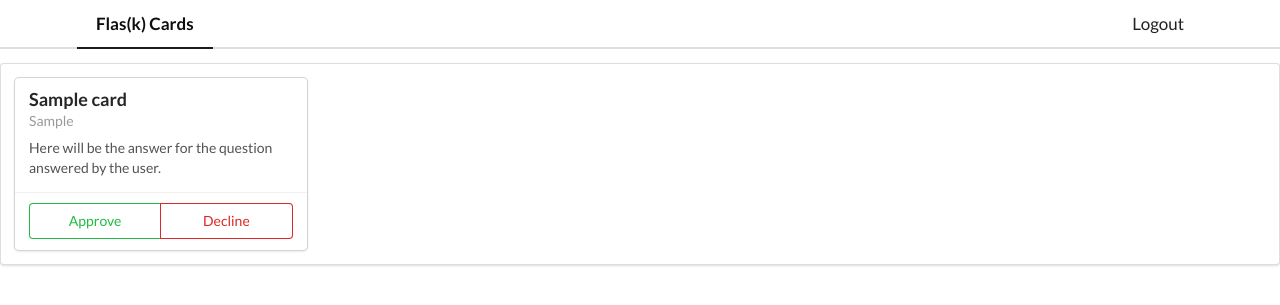
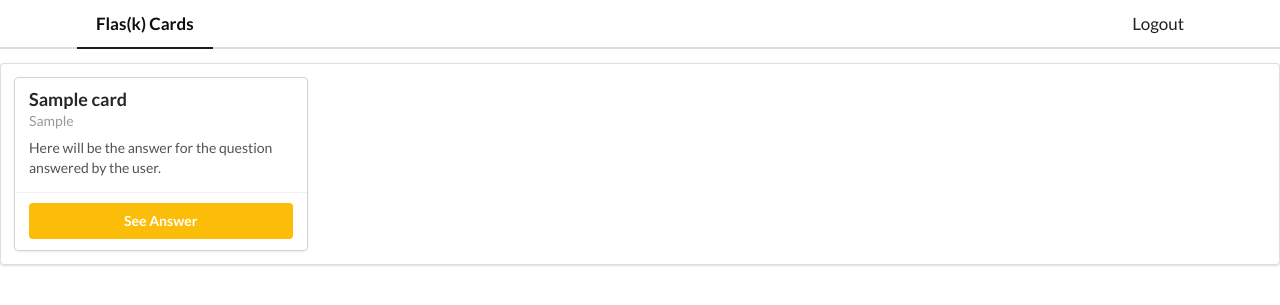
Before and after one commit to RafaelBroseghini/Flask-Cards, a Flask app: page /cards in a window 1280 px wide. Shown: the top 305 px of the page. Run offline with Flask 2, Linux system fonts and the light colour scheme; a user stored in the database is signed in; tables that the repository leaves empty hold one stand-in row (values such as "Sample post"); some libraries are stand-ins or nearby versions.

Commit message:
button for answers

```diff
--- a/app/static/js/main.js
+++ b/app/static/js/main.js
@@ -1,6 +1,13 @@
 $('.corner')
   .popup()
 ;
+
+
+$(document).ready(function() {
+  $('pre code').each(function(i, block) {
+    hljs.highlightBlock(block);
+  });
+});
 
 // $('.ui.search')
 //   .search({
--- a/app/templates/cards.html
+++ b/app/templates/cards.html
@@ -26,10 +26,7 @@
                         </div>
                     </div>
                     <div class="extra content">
-                        <div class="ui two buttons">
-                        <div class="ui basic green button">Approve</div>
-                        <div class="ui basic red button">Decline</div>
-                        </div>
+                        <div class="ui yellow fluid button">See Answer</div>
                     </div>
                 </div>
 
```
